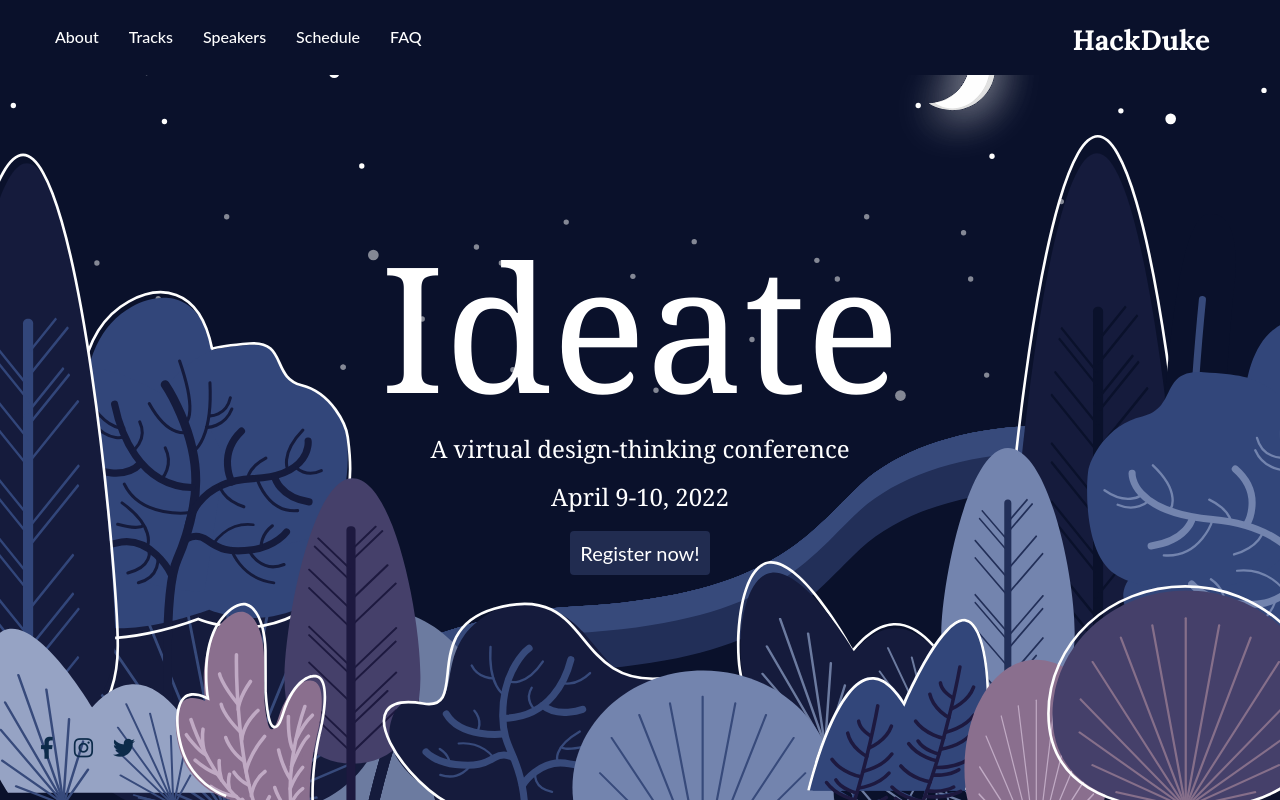
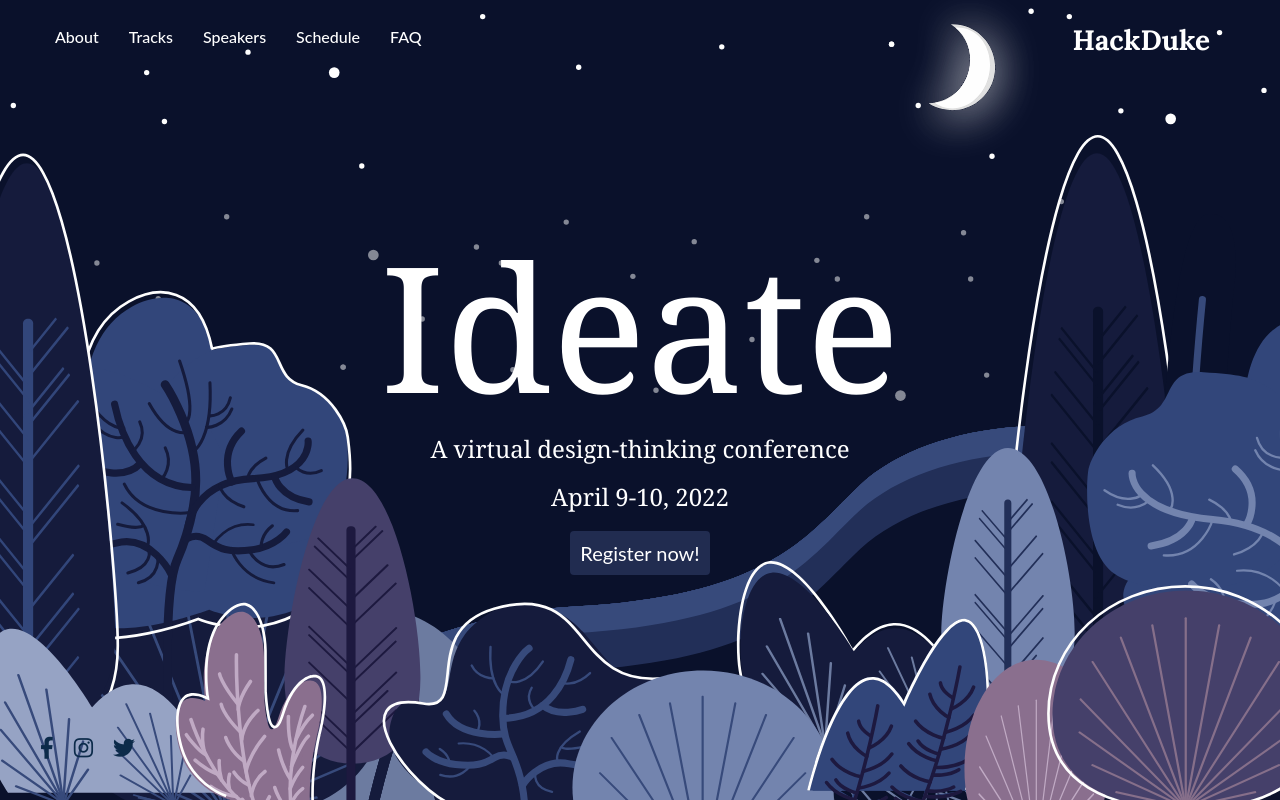
Before and after one commit to hack-duke/ideate-2022, a React (Create React App) app: page / in a window 1280 px wide. Shown: the top 800 px of the page. Built offline with nearby package versions, Linux system fonts and the light colour scheme; a web font is replaced by a local one.

Commit message:
Small edits to navbar

```diff
--- a/src/sections/Navbar/Navbar.css
+++ b/src/sections/Navbar/Navbar.css
@@ -73,9 +73,9 @@
     align-items: center;
 
     /* background: linear-gradient(#0c1b4b 0%, rgba(251, 230, 219, 0) 100%); */
-    background: rgba(10, 17, 43);
+    /* background: rgba(10, 17, 43); */
     transition: background-color 200ms linear;
-    transition: top 60ms linear;
+    transition: top 150ms linear;
 
     /* overflow: hidden; */
 }
```
